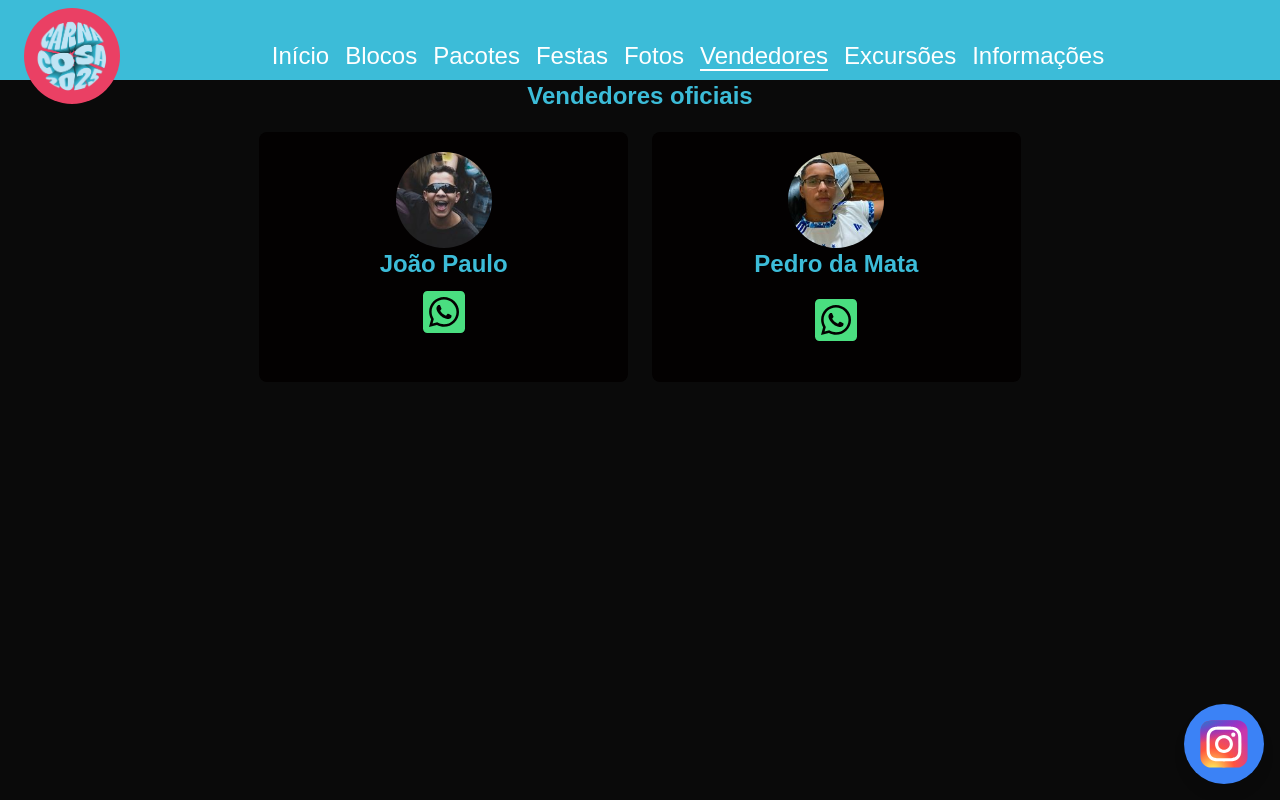
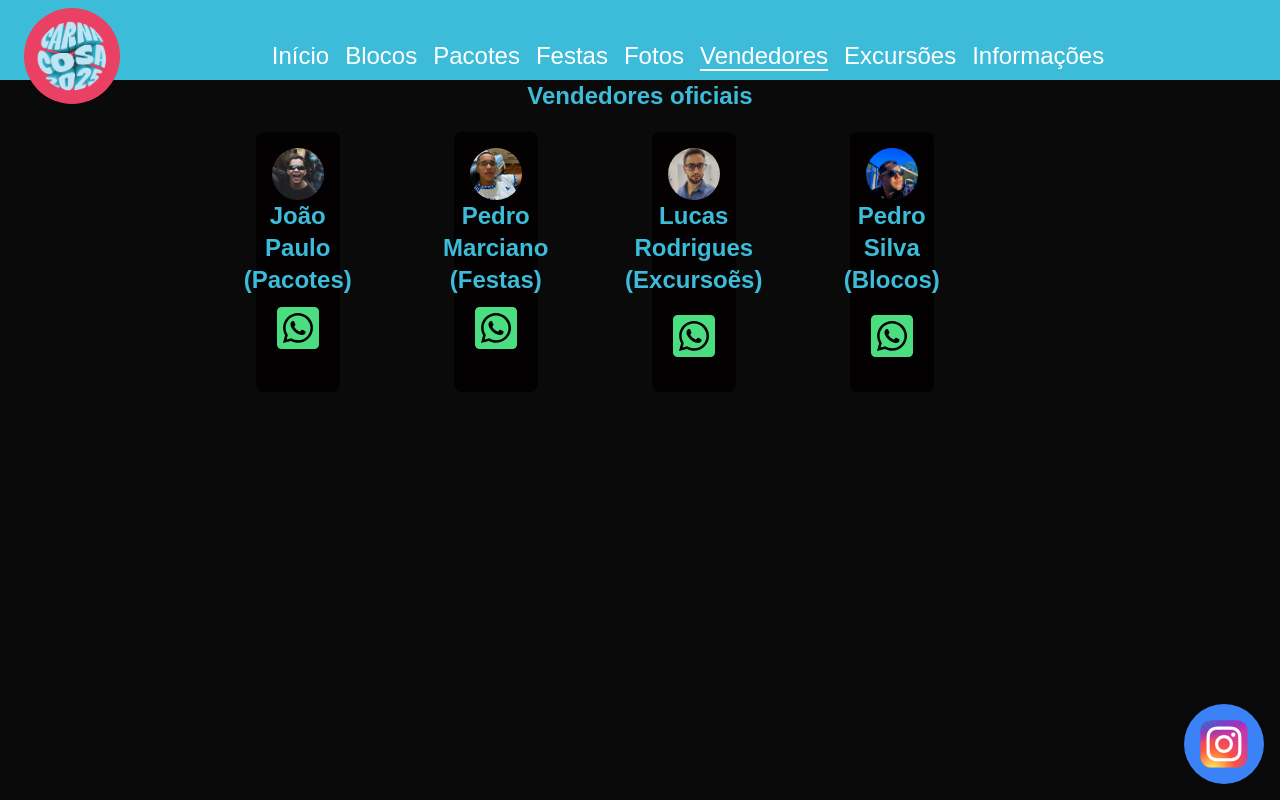
Before and after one commit to lucasFilppe/carna-cosa, a Next.js app: page /vendedores in a window 1280 px wide. Built offline with nearby package versions, Linux system fonts and the light colour scheme.

Commit message:
ajustando pagina de vendedores

```diff
--- a/app/blocos/page.tsx
+++ b/app/blocos/page.tsx
@@ -163,7 +163,7 @@
         <div className="max-w-4xl mx-auto text-center">
           <button className="bg-pink-600 text-white font-bold py-3 px-6 rounded-lg shadow-lg hover:bg-pink-700 transition duration-200">
             <a
-              href="https://wa.me/5531999119767"
+              href="https://wa.me/5531996186158"
               target="_blank"
               rel="noopener noreferrer"
             >
--- a/app/components/Carrocel/index.tsx
+++ b/app/components/Carrocel/index.tsx
@@ -31,7 +31,7 @@
         alt={images[currentIndex].alt}
         width={400}
         height={300}
-        className="rounded-md border-4 border-transparent hover:border-customBlue transition-all duration-300 w-full h-full object-cover"
+        className=" w-full h-full object-cover"
       />
       <div className="absolute bottom-4 left-1/2 transform -translate-x-1/2 flex space-x-2">
         {images.map((_, index) => (
--- a/app/components/NavBar/index.tsx
+++ b/app/components/NavBar/index.tsx
@@ -26,7 +26,7 @@
     { href: "/festas", label: "Festas" },
     { href: "/fotos", label: "Fotos" },
     { href: "/vendedores", label: "Vendedores" },
-    { href: "/excursoes", label: "Excursões" },
+    { href: "#excursoes", label: "Excursões" },
     { href: "/informacoes", label: "Informações" },
   ];
 
--- a/app/components/PacoteCard/index.tsx
+++ b/app/components/PacoteCard/index.tsx
@@ -27,7 +27,7 @@
       <div className="max-w-4xl mx-auto my-5 text-center">
         <button className="bg-pink-600 text-white font-bold py-3 px-6 rounded-lg shadow-lg hover:bg-pink-700 transition duration-200">
           <a
-            href="https://wa.me/5531999119767"
+            href="https://wa.me/5531972041833"
             target="_blank"
             rel="noopener noreferrer"
           >
--- a/app/page.tsx
+++ b/app/page.tsx
@@ -6,7 +6,6 @@
 const Festas = dynamic(() => import("./festas/page"));
 const Fotos = dynamic(() => import("./fotos/page"));
 const Vendedores = dynamic(() => import("./vendedores/page"));
-const Excursoes = dynamic(() => import("./excursoes/page"));
 const Informacoes = dynamic(() => import("./informacoes/page"));
 
 export default function Home() {
@@ -43,7 +42,7 @@
         <Festas />
         <Fotos />
         <Vendedores />
-        <Excursoes />
+        {/*<Excursoes />*/}
         <Informacoes />
       </div>
     </>
--- a/app/vendedores/page.tsx
+++ b/app/vendedores/page.tsx
@@ -19,9 +19,9 @@
           <h1 className="text-xl sm:text-2xl font-bold  mb-5 flex items-center justify-center text-center text-customBlue">
             Vendedores oficiais
           </h1>
-          <div className="flex flex-col sm:flex-row flex-wrap items-center justify-center gap-6 w-full max-w-md sm:max-w-3xl mx-auto">
+          <div className="grid grid-cols-2 lg:grid-cols-4 gap-6 w-full max-w-md sm:max-w-3xl mx-auto">
             {/* Card de vendedor */}
-            <div className="bg-black flex flex-col items-center p-4 border-4 border-transparent hover:border-customBlue transition-all duration-300 rounded-lg min-h-[250px] w-full sm:w-[48%] mb-5">
+            <div className="bg-black flex flex-col items-center p-4  rounded-lg min-h-[250px] w-full sm:w-[48%] ">
               <div className="relative w-full flex justify-center">
                 <Image
                   src="/joaopaulomeneses.jpg"
@@ -35,6 +35,9 @@
               <h2 className="text-lg sm:text-xl lg:text-2xl font-semibold text-center text-customBlue">
                 João Paulo
               </h2>
+              <h2 className="text-lg sm:text-xl lg:text-2xl font-semibold text-center text-customBlue">
+                (Pacotes)
+              </h2>
               <button className="flex items-center text-white font-bold rounded p-2 transition-transform duration-300 hover:scale-105 hover:bg-green-500 hover:text-white">
                 <a
                   href="https://wa.me/5531972041833"
@@ -46,12 +49,11 @@
               </button>
             </div>
 
-            {/* Card do próximo vendedor */}
-            <div className="bg-black flex flex-col items-center p-4 border-4 border-transparent hover:border-customBlue transition-all duration-300 rounded-lg min-h-[250px] min-h-[250px] w-full sm:w-[48%] mb-5">
+            <div className="bg-black flex flex-col items-center p-4  rounded-lg min-h-[250px] w-full sm:w-[48%] ">
               <div className="relative w-full flex justify-center">
                 <Image
                   src="/arkimedes.jpg"
-                  alt="foto de Pedro da Mata"
+                  alt="foto de João Paulo"
                   width={96}
                   height={96}
                   className="rounded-full object-cover"
@@ -59,11 +61,45 @@
                 />
               </div>
               <h2 className="text-lg sm:text-xl lg:text-2xl font-semibold text-center text-customBlue">
-                Pedro da Mata
+                Pedro Marciano
+              </h2>
+              <h2 className="text-lg sm:text-xl lg:text-2xl font-semibold text-center text-customBlue">
+                (Festas)
               </h2>
               <button className="flex items-center text-white font-bold rounded p-2 transition-transform duration-300 hover:scale-105 hover:bg-green-500 hover:text-white">
                 <a
                   href="https://wa.me/5531999119767"
+                  target="_blank"
+                  rel="noopener noreferrer"
+                >
+                  <FaWhatsappSquare className="w-12 h-12 text-green-400 transition-colors duration-300 hover:text-green-600" />
+                </a>
+              </button>
+            </div>
+
+
+
+             {/* Card do próximo vendedor */}
+             <div id="excursoes" className="bg-black flex flex-col items-center p-4  rounded-lg min-h-[250px] min-h-[250px] w-full sm:w-[48%] ">
+              <div className="relative w-full flex justify-center">
+              <Image
+                  src="/lisinha.jpg"
+                  alt="foto de Lucas Rodrigues"
+                  width={96}
+                  height={96}
+                  className="rounded-full object-cover"
+                  priority
+                />
+              </div>
+              <h2 className="text-lg sm:text-xl lg:text-2xl font-semibold text-center text-customBlue">
+                Lucas Rodrigues
+              </h2>
+              <h2 className="text-lg sm:text-xl lg:text-2xl font-semibold text-center text-customBlue">
+                (Excursoẽs)
+              </h2>
+              <button className="flex items-center text-white font-bold rounded p-2 transition-transform duration-300 hover:scale-105 hover:bg-green-500 hover:text-white">
+                <a
+                  href="https://wa.me/5537998418715"
                   target="_blank"
                   rel="noopener noreferrer"
                   className="flex items-center text-white font-bold rounded p-2 transition-transform duration-300 hover:scale-105 hover:bg-green-500 hover:text-white"
@@ -72,6 +108,37 @@
                 </a>
               </button>
             </div>
+
+            {/* Card do próximo vendedor */}
+            <div className="bg-black flex flex-col items-center p-4  rounded-lg min-h-[250px] min-h-[250px] w-full sm:w-[48%] ">
+              <div className="relative w-full flex justify-center">
+              <Image
+                  src="/pedro.jpg"
+                  alt="foto de Pedro Silva"
+                  width={96}
+                  height={96}
+                  className="rounded-full object-cover"
+                  priority
+                />
+              </div>
+              <h2 className="text-lg sm:text-xl lg:text-2xl font-semibold text-center text-customBlue">
+                Pedro Silva
+              </h2>
+              <h2 className="text-lg sm:text-xl lg:text-2xl font-semibold text-center text-customBlue">
+                (Blocos)
+              </h2>
+              <button className="flex items-center text-white font-bold rounded p-2 transition-transform duration-300 hover:scale-105 hover:bg-green-500 hover:text-white">
+                <a
+                  href="https://wa.me/5531996186158"
+                  target="_blank"
+                  rel="noopener noreferrer"
+                  className="flex items-center text-white font-bold rounded p-2 transition-transform duration-300 hover:scale-105 hover:bg-green-500 hover:text-white"
+                >
+                  <FaWhatsappSquare className="w-12 h-12 text-green-400 transition-colors duration-300 hover:text-green-600" />
+                </a>
+              </button>
+            </div>
+
           </div>
         </section>
       </main>
```
Also changed, not shown: app/excursoes/page.tsx (deleted, +0 -54 lines), public/pedro.jpg (added).
